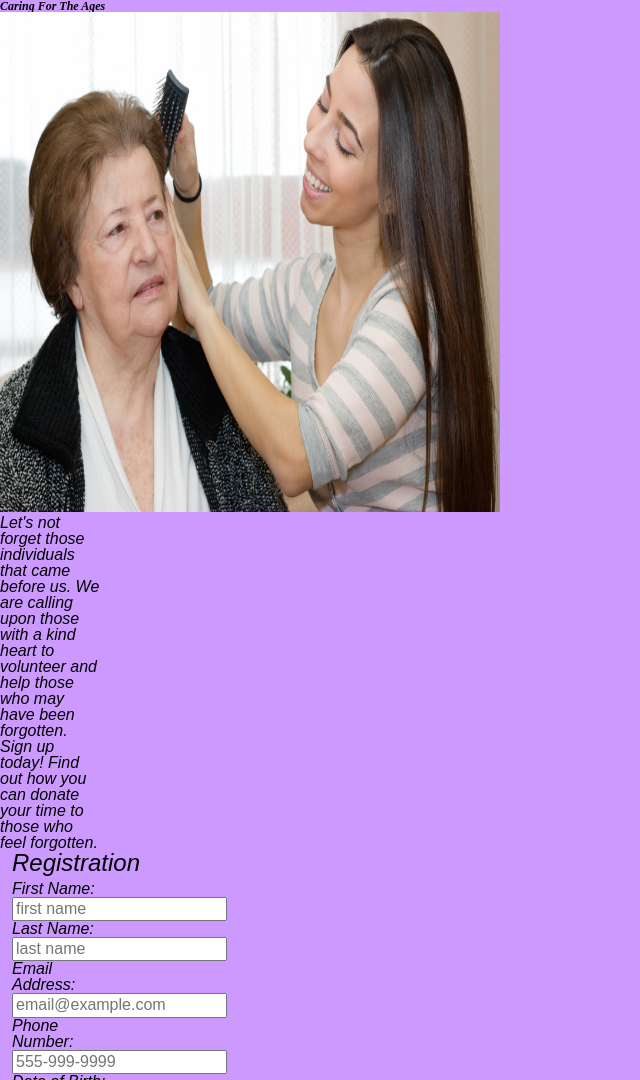
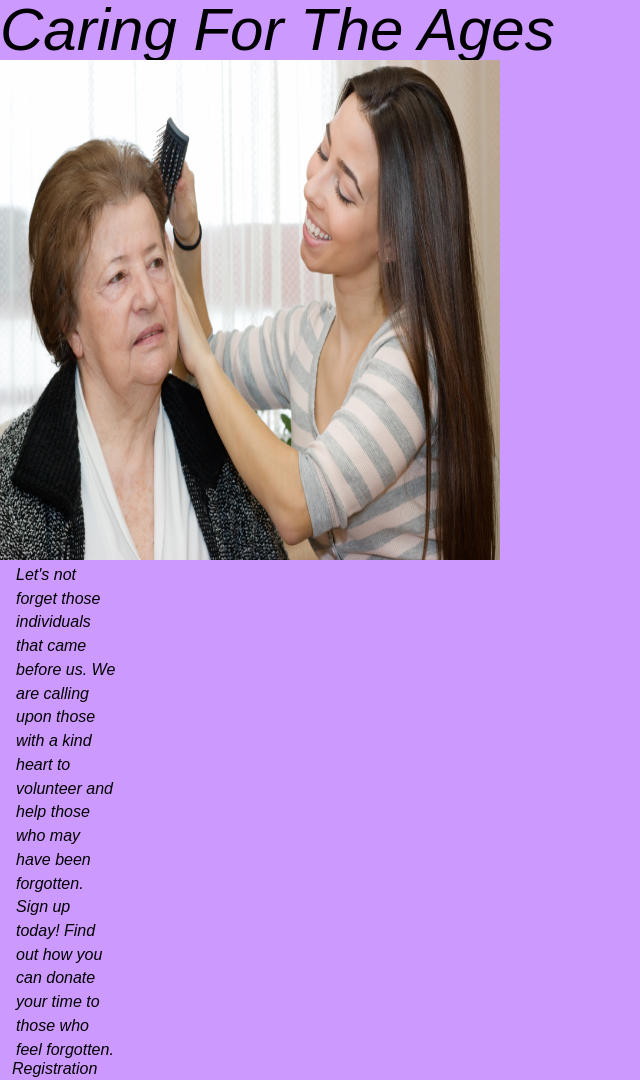
Before and after one commit to lteagues1/Project-1, a plain HTML site: page index.html in a window 1280 px wide. Shown: the top 1080 px of the page, without its empty margins (0-640 px from the left). Drawn offline with nearby package versions, Linux system fonts and the light colour scheme; files that its build step writes are made by us from their sources; files whose address does not match are found by name.

Commit message:
Update screen.css

```diff
--- a/style.css/screen.css
+++ b/style.css/screen.css
@@ -235,6 +235,16 @@ body {
 
 h2 { font-size: 60px }
 
+p { font-size: 25px }
+
+p {
+
+    text-align: left;
+    font-size: 1em;
+    line-height: 1.484;
+    margin: 0.0 1em;
+}
+
 fieldset#form {
 	border: 2px solid #66ccff;
 	border-radius: 2em;
@@ -244,12 +254,7 @@ fieldset#form {
     line-height: 1.0;
 }
 
-h2{
-	text-align:left;
-	font-size: .75em;
-	font-weight: bold;
-	color: #000000;
-	font-family: Times New Roman;
+
 }
 legend{
 	text-align:left;
```
